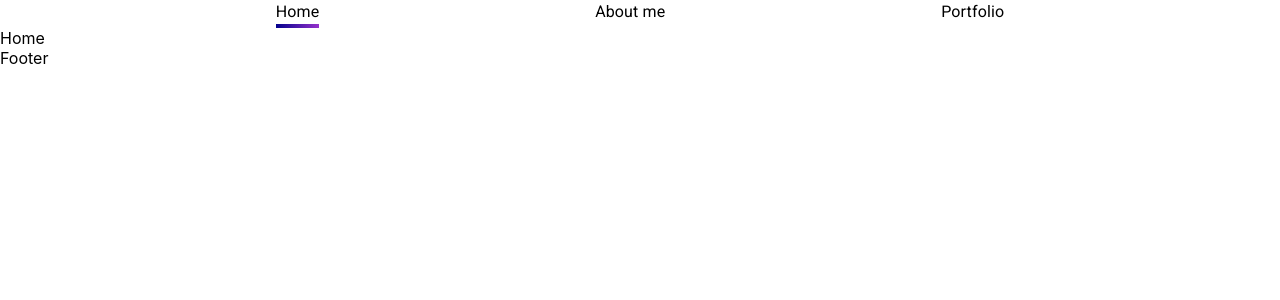
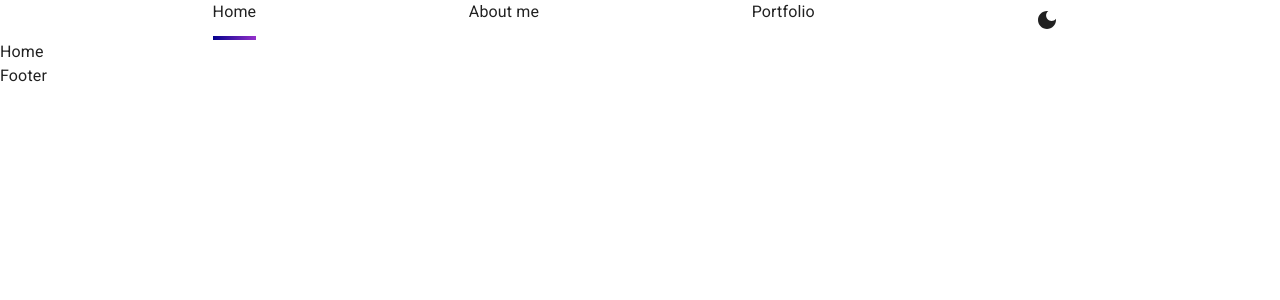
Before and after one commit to victorCS46/Portfolio, a React (Create React App) app: page / in a window 1280 px wide. Shown: the top 300 px of the page. Built offline with nearby package versions, Linux system fonts and the light colour scheme.

Commit message:
Setting dark theme

```diff
--- a/src/components/Header/Header.tsx
+++ b/src/components/Header/Header.tsx
@@ -1,11 +1,13 @@
 import React from 'react';
 import { useLocation, Link } from 'react-router-dom';
-import { Grid, Typography } from '@mui/material';
+import { Grid, IconButton, Typography, useTheme } from '@mui/material';
 import '../../styles/header.css';
+import { DarkMode } from '@mui/icons-material';
 
-const Header = (): JSX.Element => {
+const Header = ({ toggleTheme }: any): JSX.Element => {
 
   const { pathname } = useLocation();
+  const { palette } = useTheme();
 
   const selectedPath = (path: string): string|undefined => pathname === path
     ? 'vcs-header-selected'
@@ -24,7 +26,7 @@ const Header = (): JSX.Element => {
           className={ selectedPath('/')}
         >
           <Typography>
-            <Link to="/" style={{ textDecoration: 'none', color: 'black' }}>
+            <Link to="/" style={{ textDecoration: 'none', color: palette.text.primary }}>
                 Home
             </Link>
           </Typography>
@@ -35,7 +37,7 @@ const Header = (): JSX.Element => {
           className={ selectedPath('/about')}
         >
           <Typography>
-            <Link to="/about" style={{ textDecoration: 'none', color: 'black' }}>
+            <Link to="/about" style={{ textDecoration: 'none', color: palette.text.primary }}>
                 About me
             </Link>
           </Typography>
@@ -46,10 +48,18 @@ const Header = (): JSX.Element => {
           className={ selectedPath('/projects')}
         >
           <Typography>
-            <Link to="/projects" style={{ textDecoration: 'none', color: 'black' }}>
+            <Link to="/projects" style={{ textDecoration: 'none', color: palette.text.primary }}>
                 Portfolio
             </Link>
           </Typography>
+        </Grid>
+        <Grid
+          item
+          xs={0}
+        >
+          <IconButton onClick={toggleTheme}>
+            <DarkMode style={{color: palette.text.primary}} />
+          </IconButton>
         </Grid>
       </Grid>
     </>
--- a/src/components/Index.tsx
+++ /dev/null
@@ -1,23 +0,0 @@
-import React from 'react';
-import { Route, Routes } from 'react-router-dom';
-import About from './About/About';
-import Footer from './Footer/Footer';
-import Header from './Header/Header';
-import Home from './Home/Home';
-import Projects from './Projects/Projects';
-
-const Index = () => {
-  return (
-    <React.Fragment>
-      <Header />
-      <Routes>
-        <Route path="/" element={ <Home /> } />
-        <Route path="about" element={ <About /> } />
-        <Route path="projects" element={ <Projects /> } />
-      </Routes>
-      <Footer />
-    </React.Fragment>
-  )
-}
-
-export default Index;
--- /dev/null
+++ b/src/components/Pages.tsx
@@ -0,0 +1,33 @@
+import React from 'react';
+import { Route, Routes } from 'react-router-dom';
+import { CssBaseline, ThemeProvider } from '@mui/material';
+import About from './About/About';
+import Footer from './Footer/Footer';
+import Header from './Header/Header';
+import Home from './Home/Home';
+import Projects from './Projects/Projects';
+import { lightTheme, darkTheme } from '../theme/theme';
+
+const Pages = () => {
+
+  const [isDark, setIsDark] = React.useState<boolean>(false);
+
+  const toggleTheme = (): void => setIsDark(!isDark);
+
+  return (
+    <React.Fragment>
+      <ThemeProvider theme={!isDark ? lightTheme : darkTheme}>
+        <CssBaseline />
+        <Header toggleTheme={toggleTheme} />
+        <Routes>
+          <Route path="/" element={ <Home /> } />
+          <Route path="about" element={ <About /> } />
+          <Route path="projects" element={ <Projects /> } />
+        </Routes>
+        <Footer />
+      </ThemeProvider>
+    </React.Fragment>
+  )
+}
+
+export default Pages;
--- a/src/index.tsx
+++ b/src/index.tsx
@@ -1,7 +1,7 @@
 import React from 'react';
 import ReactDOM from 'react-dom/client';
 import { BrowserRouter } from 'react-router-dom';
-import Index from './components/Index';
+import Pages from './components/Pages';
 import './styles/global.css';
 import reportWebVitals from './reportWebVitals';
 
@@ -11,7 +11,7 @@ const root = ReactDOM.createRoot(
 root.render(
   <React.StrictMode>
     <BrowserRouter>
-      <Index />
+      <Pages />
     </BrowserRouter>
   </React.StrictMode>
 );
--- /dev/null
+++ b/src/theme/theme.ts
@@ -0,0 +1,14 @@
+import { createTheme } from "@mui/material";
+import { Theme } from "@mui/system";
+
+export const lightTheme: Theme = createTheme({
+  palette: {
+    mode: 'light',
+  }
+});
+
+export const darkTheme: Theme = createTheme({
+  palette: {
+    mode: 'dark',
+  }
+});
```
